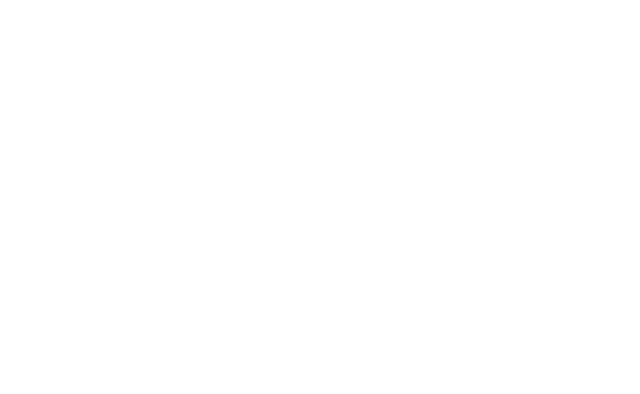
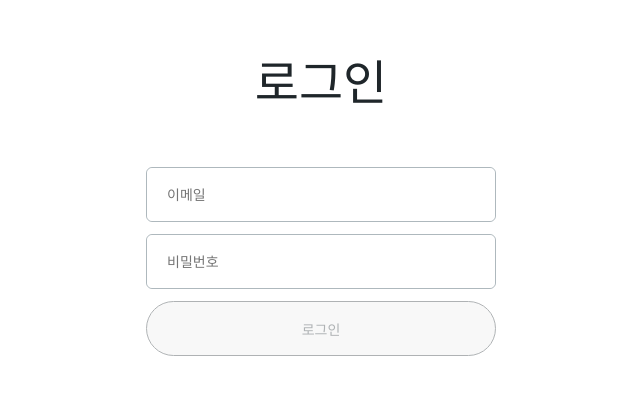
Before and after one commit to sjyoung0629/vingle-team-project, a React (Create React App) app: page /login in a window 1280 px wide. Shown: the part 110-504 px from the top of the page, without its empty margins (319-959 px from the left). Built offline with nearby package versions, Linux system fonts and the light colour scheme.

Commit message:
181223_로그인 페이지 구현

```diff
--- a/src/App.js
+++ b/src/App.js
@@ -6,6 +6,7 @@
 // import Card from './Card/Card';
 import PostView from './Posts/PostView';
 import List from './List/List';
+import Login from './Login/Login';
 
 class App extends Component {
   render() {
@@ -15,6 +16,7 @@
           <Route path="/editor" component={Editor}/>
           <Route path="/searchList" component={SearchList}/>
           <Route exact path="/" component={List}/>
+          <Route path="/login" component={Login}/>
           <Route path="/posts/:id" component={PostView}/>
         </div>
       </Router>
--- a/src/List/List.js
+++ b/src/List/List.js
@@ -9,7 +9,7 @@
 import '../Card/Card.scss';
 import '../Ui/Ui.scss';
 import axios from 'axios';
-import Login from '../Login/login';
+import Login from '../Login/Login';
 
 class List extends Component {
 
@@ -99,7 +99,7 @@
     return (
       <>
 
-        <Login />
+        {/* <Login /> */}
 
         {/* 카드 */}
 
--- a/src/Login/login.css
+++ b/src/Login/login.css
@@ -1,7 +1,22 @@
+* {
+    box-sizing: border-box;
+}
+
 .signin_wrapper {
     width: 350px;
     margin: 0 auto;
     margin-top: 94px;
+    margin-bottom: 100px;
+}
+
+.signin_title {
+    height: 58px;
+    font-size: 48px;
+    font-weight: 200;
+    line-height: 1.21;
+    text-align: center;
+    margin-bottom: 55px;
+    color: #1f262a;
 }
 
 .login_form {
@@ -11,6 +26,7 @@
 .login_input_area {
     display: flex;
     position: relative;
+    margin-top: 12px;
     width: 100%;
     height: 55px;
     border-radius: 6px;
@@ -26,4 +42,25 @@
     padding-left: 20px;
     outline: none;
     border: none;
+    vertical-align: middle;
 }
+
+.login_button_area {
+    display: inline-block;
+    vertical-align: top;
+    max-width: 350px;
+    margin-top: 12px;
+}
+
+.login_submit {
+    width: 350px;
+    border: solid 1px #394247;
+    color: #394247;
+    opacity: 0.4;
+    height: 55px;
+    line-height: 55px;
+    border-radius: 100px;
+    font-size: 14px;
+    cursor: pointer;
+    text-align: center;
+}
--- a/src/Login/login.js
+++ b/src/Login/login.js
@@ -1,18 +1,65 @@
 import React, { Component } from 'react';
+import './login.css';
+import axios from 'axios';
 
-class login extends Component {
+class Login extends Component {
+    state = {
+        email: '',
+        password: '',
+    }
+
+    handleChange = (e) => {
+        this.setState({
+            [e.target.name]: e.target.value
+        });
+    }
+
+    loginSubmit = (e) => {
+        e.preventDefault();
+
+        const {email, password} = this.state;
+
+        axios.post('http://dev-jolse.iptime.org:9000/login', {
+            email: email,
+            password: password,
+        })
+        .then( response => {
+            const responseData = response.data;
+            const successValue = responseData.success;
+            switch(successValue) {
+                case 1:
+                    // 로그인 성공
+                    console.log("로그인에 성공했습니다.");
+                    break;
+                case 2:
+                    // 비밀번호 틀림
+                    console.log("비밀번호가 틀렸습니다.");
+                    break;
+                case 3:
+                    // 아이디 없음
+                    console.log("아이디가 존재하지 않습니다.");
+                    break;
+            }
+        } )
+        .catch( error => { console.log(error) } );
+    }
+
     render() {
         return (
             <div className="signin_wrapper">
+                <h1 className="signin_title">로그인</h1>
                 <form className="login_form">
                     <div className="login_input_area">
-                        <input type="text" className="login_input" placeholder="이메일"/>
+                        <input type="text" name="email" className="login_input"
+                            placeholder="이메일" onChange={this.handleChange}/>
                     </div>
                     <div className="login_input_area">
-                        <input type="password" className="login_input" placeholder="비밀번호"/>
+                        <input type="password" name="password" className="login_input"
+                            placeholder="비밀번호" onChange={this.handleChange}/>
                     </div>
-                    <div>
-                        <input type="button" className="login_submit" placeholder="로그인"/>
+                    <div className="login_button_area">
+                        <input type="button" className="login_submit" value="로그인"
+                            onClick={this.loginSubmit}/>
                     </div>
                 </form>
             </div>
@@ -20,4 +67,4 @@
     }
 }
 
-export default login;
+export default Login;
--- a/src/Posts/CommentView.js
+++ b/src/Posts/CommentView.js
@@ -2,7 +2,6 @@
 import CommentForm from './CommentForm';
 import CommentList from './CommentList';
 import axios from 'axios';
-import './Comment.css';
 
 class CommentView extends Component {
     // 댓글마다 고유한 id값
--- a/src/Posts/PostView.js
+++ b/src/Posts/PostView.js
@@ -4,6 +4,7 @@
 import PostUserInfo from './PostUserInfo';
 import CountInfo from './CountInfo';
 import axios from 'axios';
+import './Comment.css';
 
 class PostView extends Component {
     state = {
```
